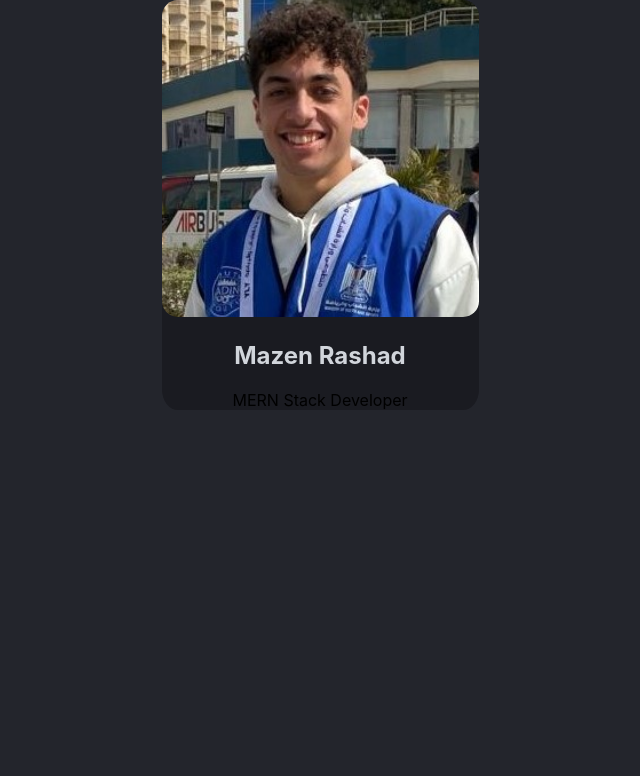
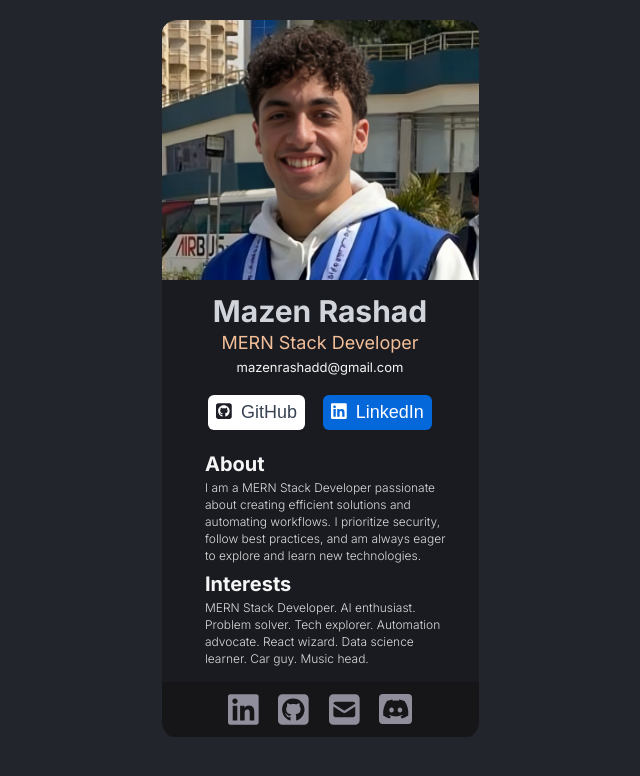
Before and after one commit to mazenrashaddd/digital-business-card, a React (Create React App) app: page / in a window 1280 px wide. Shown: the top 776 px of the page, without its empty margins (320-960 px from the left). Built offline with nearby package versions, Linux system fonts and the light colour scheme; a web font is replaced by a local one.

Commit message:
Finshed the design process

```diff
--- a/package.json
+++ b/package.json
@@ -3,6 +3,11 @@
   "version": "0.1.0",
   "private": true,
   "dependencies": {
+    "@fortawesome/fontawesome-svg-core": "^6.7.2",
+    "@fortawesome/free-brands-svg-icons": "^6.7.2",
+    "@fortawesome/free-regular-svg-icons": "^6.7.2",
+    "@fortawesome/free-solid-svg-icons": "^6.7.2",
+    "@fortawesome/react-fontawesome": "^0.2.2",
     "cra-template": "1.2.0",
     "react": "^19.0.0",
     "react-dom": "^19.0.0",
--- a/src/Components/Card/Card.css
+++ b/src/Components/Card/Card.css
@@ -1,21 +1,155 @@
-.mainLayout{
-    justify-content: center;
+body {
+  font-family: Inter, sans-serif;
 }
 
-.cardBox{
-    justify-content: center;
-    text-align: center;
-    border-radius: 5%;
-    background-color: #1A1B21;
+.mainLayout {
+  justify-content: center;
+}
+
+.cardBox {
+  display: flex;
+  flex-direction: column;
+  justify-content: center;
+  text-align: center;
+  align-items: center;
+  border-radius: 5% 5% 3% 3%;
+  background-color: #1a1b21;
+  margin-top: 20px;
+  margin-bottom: 20px;
 }
 
 .cardBox > img {
-    width: 317px;
-    height: 317px;
-    object-fit: cover;
-    border-radius: 5%;
+  width: 317px;
+  height: 260px;
+  object-position: 0px -15px;
+  object-fit: cover;
+  border-radius: 5% 5% 0% 0%;
 }
 
-.fullName{
-    color: #D1D5DB;
+.fullName {
+  color: #d1d5db;
+  font-weight: 700;
+  font-size: 30px;
+  display: block;
+  margin-top: 13px;
+  margin-bottom: 3px;
 }
+
+.occupation {
+  color: #f3bf99;
+  font-size: 18px;
+}
+
+.businessEmail {
+  display: block;
+  color: #f5f5f5;
+  font-size: 13px;
+  margin-top: 6px;
+  margin-bottom: 20px;
+}
+
+.contactButtonsSection {
+  display: flex;
+  justify-content: center;
+  column-gap: 18px;
+  margin-bottom: 12px;
+}
+
+.linkedInButton {
+  background-color: #0468da;
+  color: white;
+  font-size: 18px;
+  font-weight: 500;
+  padding: 7px 8px;
+  border-radius: 6px;
+  border: none;
+}
+.linkedInButton:hover{
+ background-color: #034ea3;
+ cursor: pointer;
+}
+
+.githubButton {
+  background-color: #ffffff;
+  color: #374151;
+  font-size: 18px;
+  font-weight: 500;
+  padding: 7px 8px;
+  border-radius: 6px;
+  border: none;
+}
+
+.githubButton:hover{
+  background-color: #b9b9b9;
+  cursor: pointer;
+}
+
+.aboutSection {
+  display: flex;
+  flex-direction: column;
+  width: 230px;
+  text-align: start;
+  margin-bottom: 0px;
+}
+
+.aboutSection > span {
+  font-size: 20px;
+  font-weight: 700;
+  color: #f5f5f5;
+  margin-top: 10px;
+}
+
+.aboutSection > p {
+  color: #dcdcdc;
+  width: 250px;
+  font-size: 12px;
+  font-weight: 300;
+  line-height: 17px;
+  margin-top: 3px;
+  margin-bottom: 0px;
+}
+
+.interestsSection{
+  display: flex;
+  flex-direction: column;
+  width: 230px;
+  text-align: start;
+  margin-bottom: 15px;
+}
+
+.interestsSection > span{
+  font-size: 20px;
+  font-weight: 700;
+  color: #f5f5f5;
+  margin-top: 8px;
+}
+
+.interestsSection > p {
+  color: #dcdcdc;
+  width: 250px;
+  font-size: 12px;
+  font-weight: 300;
+  line-height: 17px;
+  margin-top: 3px;
+  margin-bottom: 0px;
+}
+
+.footerSection{
+  display: flex;
+  flex-direction: row;
+  justify-content: center;
+  align-items: center;
+  column-gap: 20px;
+  padding: 10px 0px;
+  width: 100%;
+  border-radius: 0px 0px 15px 15px;
+  background-color: #161619;
+}
+
+.fontAwesomeIcon:hover{
+ color: #505050 !important;
+}
+
+.DiscordfontAwesomeIcon:hover{
+  background-color: #505050 !important;
+}
--- a/src/Components/Card/Card.jsx
+++ b/src/Components/Card/Card.jsx
@@ -1,14 +1,94 @@
 import "./Card.css";
-import profilePicture from "../../assets/images/Mazen Rashad.jpg"
+import { FontAwesomeIcon } from "@fortawesome/react-fontawesome";
+import { faSquareEnvelope } from "@fortawesome/free-solid-svg-icons";
+import {
+  faSquareGithub,
+  faLinkedin,
+  faDiscord,
+} from "@fortawesome/free-brands-svg-icons";
+import profilePicture from "../../assets/images/Mazen Rashad.png";
 
 export default function Card() {
   return (
-    <main className = "mainLayout">
+    <main className="mainLayout">
       <div className="cardBox">
         <img src={profilePicture} alt="Profile Picture" />
         <div className="mainInfo">
-            <h2 className="fullName">Mazen Rashad</h2>
-            <span>MERN Stack Developer</span>
+          <span className="fullName">Mazen Rashad</span>
+          <span className="occupation">MERN Stack Developer</span>
+          <a className="businessEmail">mazenrashadd@gmail.com</a>
+        </div>
+        <div className="contactButtonsSection">
+          <button className="githubButton">
+            <FontAwesomeIcon
+              icon={faSquareGithub}
+              style={{ color: "#1E1F26", marginRight: "9px" }}
+            />
+            GitHub
+          </button>
+          <a
+            href="https://www.google.com"
+            target="_blank"
+            rel="noopener noreferrer"
+          >
+            <button className="linkedInButton">
+              <FontAwesomeIcon
+                icon={faLinkedin}
+                style={{ color: "#FFFFFF", marginRight: "9px" }}
+              />
+              LinkedIn
+            </button>
+          </a>
+        </div>
+        <div className="aboutSection">
+          <span>About</span>
+          <p>
+            I am a MERN Stack Developer passionate about creating efficient
+            solutions and automating workflows. I prioritize security, follow
+            best practices, and am always eager to explore and learn new
+            technologies.
+          </p>
+        </div>
+        <div className="interestsSection">
+          <span>Interests</span>
+          <p>
+            MERN Stack Developer. AI enthusiast. Problem solver. Tech explorer.
+            Automation advocate. React wizard. Data science learner. Car guy.
+            Music head.
+          </p>
+        </div>
+        <div className="footerSection">
+          <a href="" target="_blank" rel="noopener noreferrer">
+            <FontAwesomeIcon className="fontAwesomeIcon"
+              icon={faLinkedin}
+              style={{ fontSize: "35px", color: "#918E9B" }}
+            />
+          </a>
+          <a href="" target="_blank" rel="noopener noreferrer">
+            <FontAwesomeIcon className="fontAwesomeIcon"
+              icon={faSquareGithub}
+              style={{ fontSize: "35px", color: "#918E9B" }}
+            />
+          </a>
+          <a href="" target="_blank" rel="noopener noreferrer">
+            <FontAwesomeIcon className="fontAwesomeIcon"
+              icon={faSquareEnvelope}
+              style={{ fontSize: "35px", color: "#918E9B" }}
+            />
+          </a>
+          <a href="" target="_blank" rel="noopener noreferrer">
+            <FontAwesomeIcon className="DiscordfontAwesomeIcon"
+              icon={faDiscord}
+              style={{
+                fontSize: "22px",
+                backgroundColor: "#918E9B",
+                color: "#161619",
+                borderRadius: "4px",
+                padding: "4px 3px",
+                marginLeft: "-1px"
+              }}
+            />
+          </a>
         </div>
       </div>
     </main>
```
Also changed, not shown: src/assets/images/Mazen Rashad.png (added), 1 other file (tests, documents, lock files or other folders).
